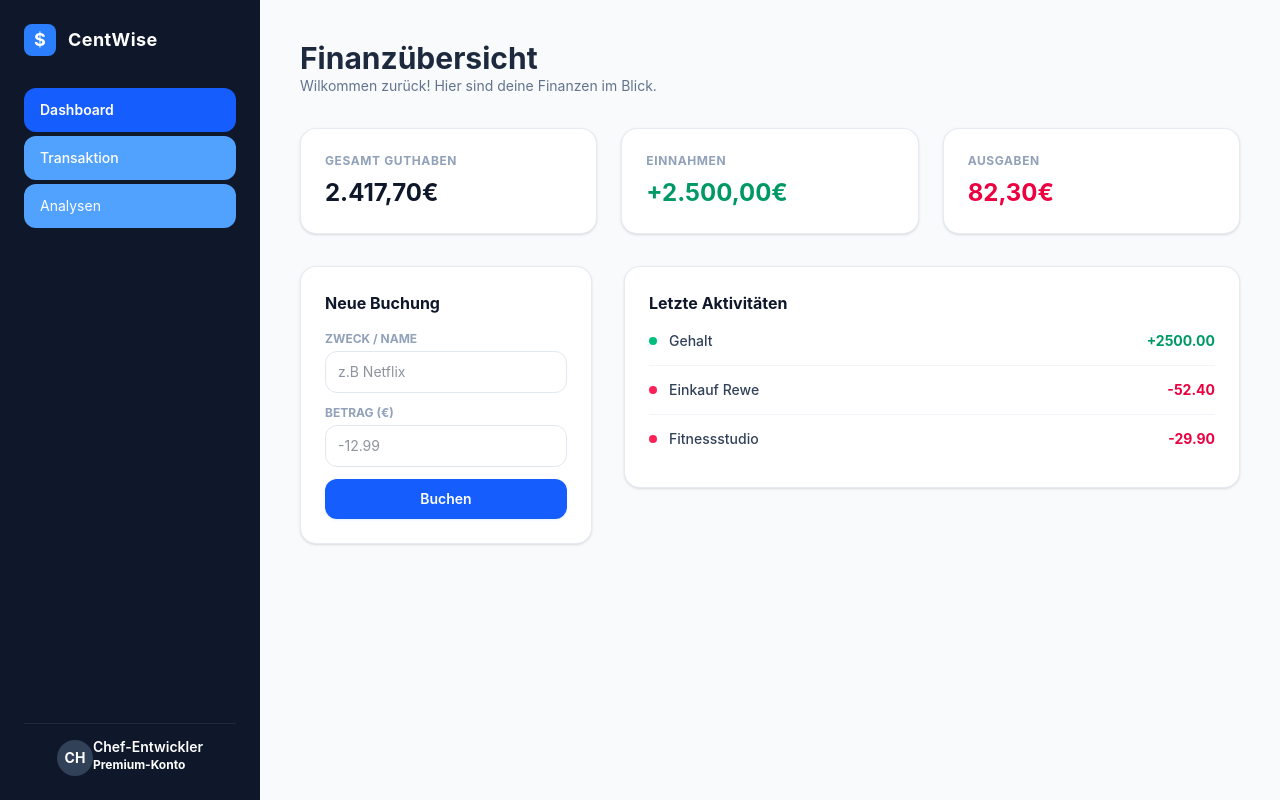
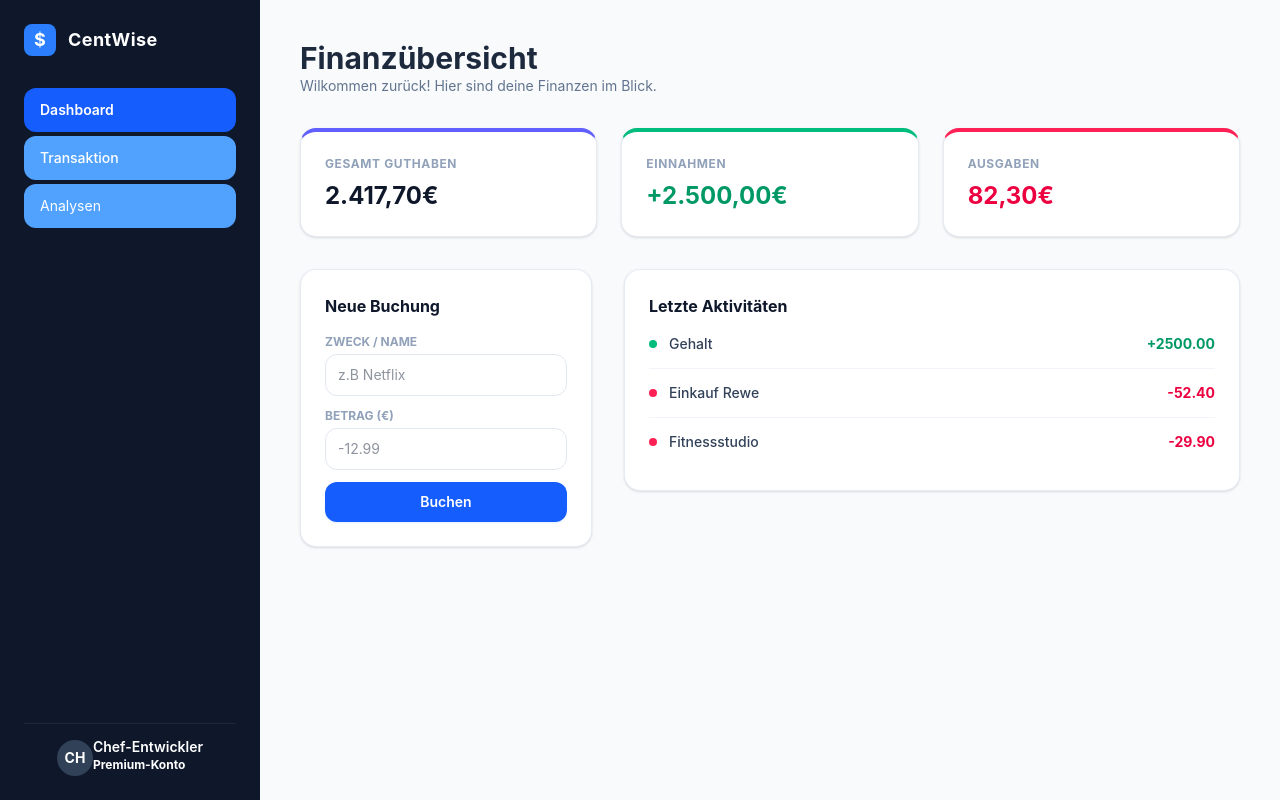
Before and after one commit to codewithnatan/road-to-fullstack, a Vue app in the folder 04-fullstack-apps/budget-tracker/apps/web/: page / in a window 1280 px wide. Built offline with nearby package versions, Linux system fonts and the light colour scheme.

Commit message:
style(budget-tracker): add color-coded top borders to info cards

```diff
--- a/04-fullstack-apps/budget-tracker/apps/web/src/App.vue
+++ b/04-fullstack-apps/budget-tracker/apps/web/src/App.vue
@@ -90,19 +90,19 @@ const addTransaction = () => {
         <div class="grid grid-cols-1 md:grid-cols-3 gap-6">
 
           <!-- Karte 1: Gesamtsaldo -->
-           <div class="bg-white p-6 border border-slate-200/80 rounded-2xl shadow-sm">
+           <div class="bg-white p-6 border-t-4 border-t-indigo-500 border-x border-b border-slate-200/80 rounded-2xl shadow-sm">
             <p class="text-xs font-bold uppercase text-slate-400 tracking-wider">Gesamt Guthaben</p>
             <p class="text-2xl font-bold text-slate-900 mt-2">2.417,70€</p>
            </div>
 
            <!-- Karte 2: Einnahmen -->
-            <div class="bg-white p-6 border border-slate-200/80 rounded-2xl shadow-sm">
+            <div class="bg-white p-6 border-t-4 border-t-emerald-500 border-x border-b border-slate-200/80 rounded-2xl shadow-sm">
               <p class="text-xs font-bold uppercase text-slate-400 tracking-wider">Einnahmen</p>
               <p class="text-2xl font-bold text-emerald-600 mt-2">+2.500,00€</p>
             </div>
 
             <!-- Karte 3: Ausgaben -->
-             <div class="bg-white p-6 border border-slate-200/80 rounded-2xl shadow-sm">
+             <div class="bg-white p-6 border-t-4 border-t-rose-500 border-x border-b border-slate-200/80 rounded-2xl shadow-sm">
               <p class="text-xs font-bold uppercase text-slate-400 tracking-wider">Ausgaben</p>
               <p class="text-2xl font-bold text-rose-600 mt-2">82,30€</p>
              </div>
```
